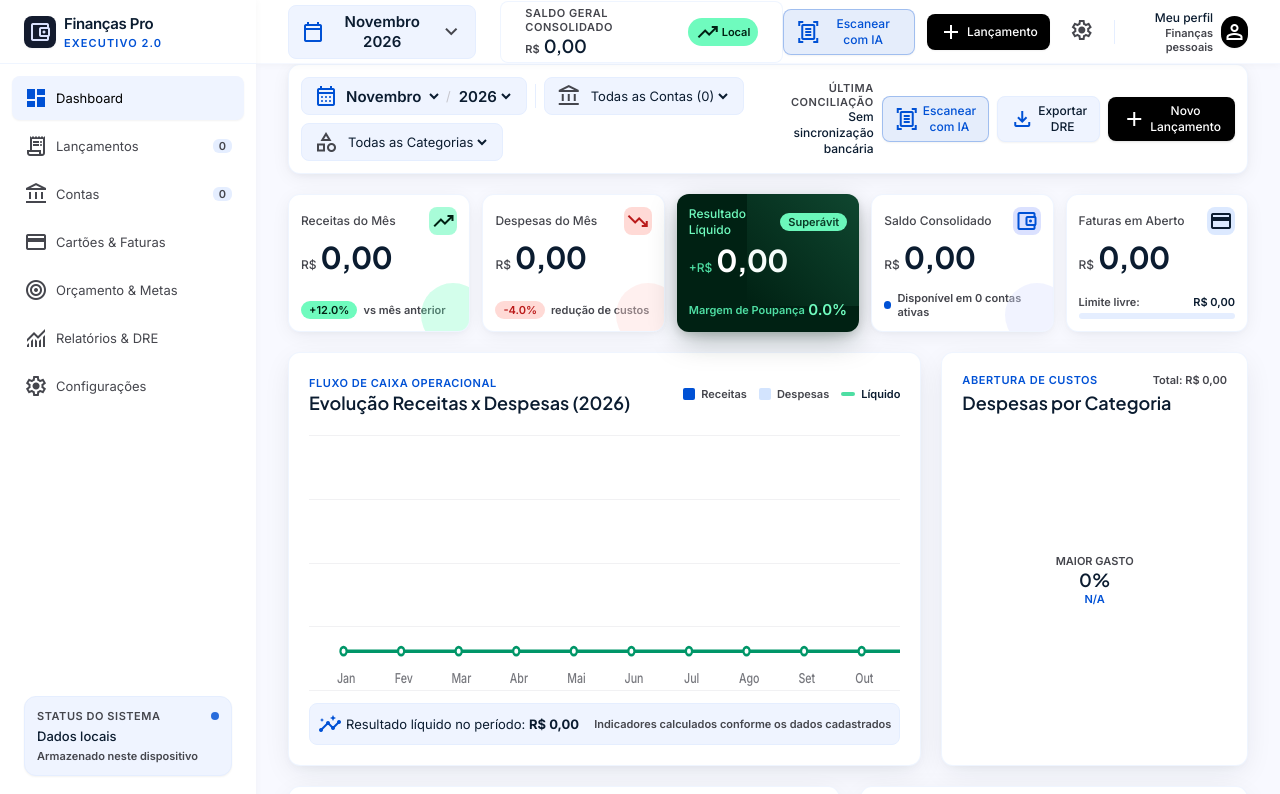
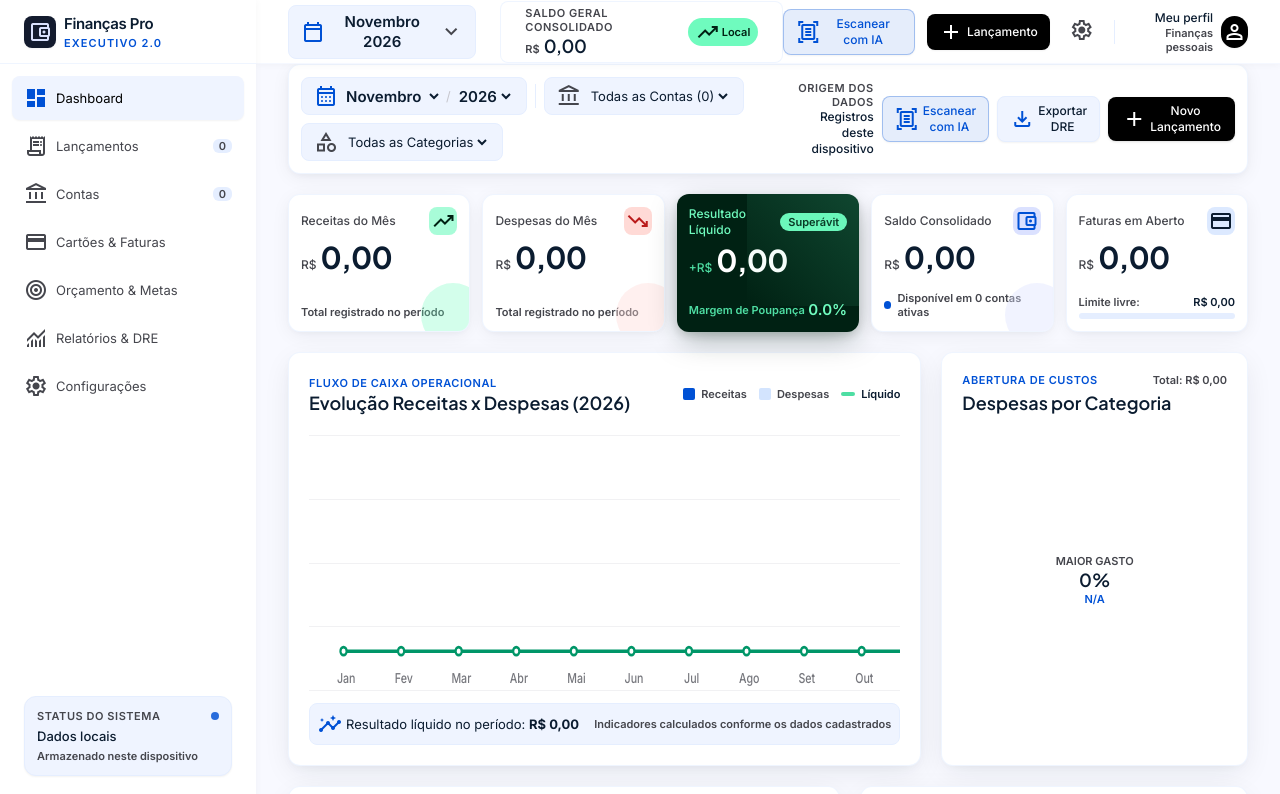
Before and after one commit to bestinh4/financas-pro, a React (Vite) app: page / in a window 1280 px wide. Shown: the top 794 px of the page. Built offline with nearby package versions, Linux system fonts and the light colour scheme.

Commit message:
fix: remove invented dashboard comparisons and reconciliation labels

```diff
--- a/src/components/DashboardView.tsx
+++ b/src/components/DashboardView.tsx
@@ -182,10 +182,10 @@ export const DashboardView: React.FC<DashboardViewProps> = ({
         <div className="flex items-center justify-end gap-space-sm">
           <div className="hidden xl:flex flex-col text-right">
             <span className="font-label-sm text-label-sm text-on-surface-variant uppercase tracking-wider">
-              Última Conciliação
+              Origem dos dados
             </span>
             <span className="font-label-md text-label-md text-on-surface font-semibold">
-              Sem sincronização bancária
+              Registros deste dispositivo
             </span>
           </div>
 
@@ -238,10 +238,7 @@ export const DashboardView: React.FC<DashboardViewProps> = ({
             </div>
           </div>
           <div className="mt-space-md flex items-center gap-1.5 pt-space-xs">
-            <span className="inline-flex items-center px-2 py-0.5 rounded-full bg-tertiary-fixed text-on-tertiary-fixed font-label-sm text-label-sm font-semibold">
-              +12.0%
-            </span>
-            <span className="font-label-sm text-label-sm text-on-surface-variant">vs mês anterior</span>
+            <span className="font-label-sm text-label-sm text-on-surface-variant">Total registrado no período</span>
           </div>
         </div>
 
@@ -263,10 +260,7 @@ export const DashboardView: React.FC<DashboardViewProps> = ({
             </div>
           </div>
           <div className="mt-space-md flex items-center gap-1.5 pt-space-xs">
-            <span className="inline-flex items-center px-2 py-0.5 rounded-full bg-error-container text-error font-label-sm text-label-sm font-semibold">
-              -4.0%
-            </span>
-            <span className="font-label-sm text-label-sm text-on-surface-variant">redução de custos</span>
+            <span className="font-label-sm text-label-sm text-on-surface-variant">Total registrado no período</span>
           </div>
         </div>
 
```
